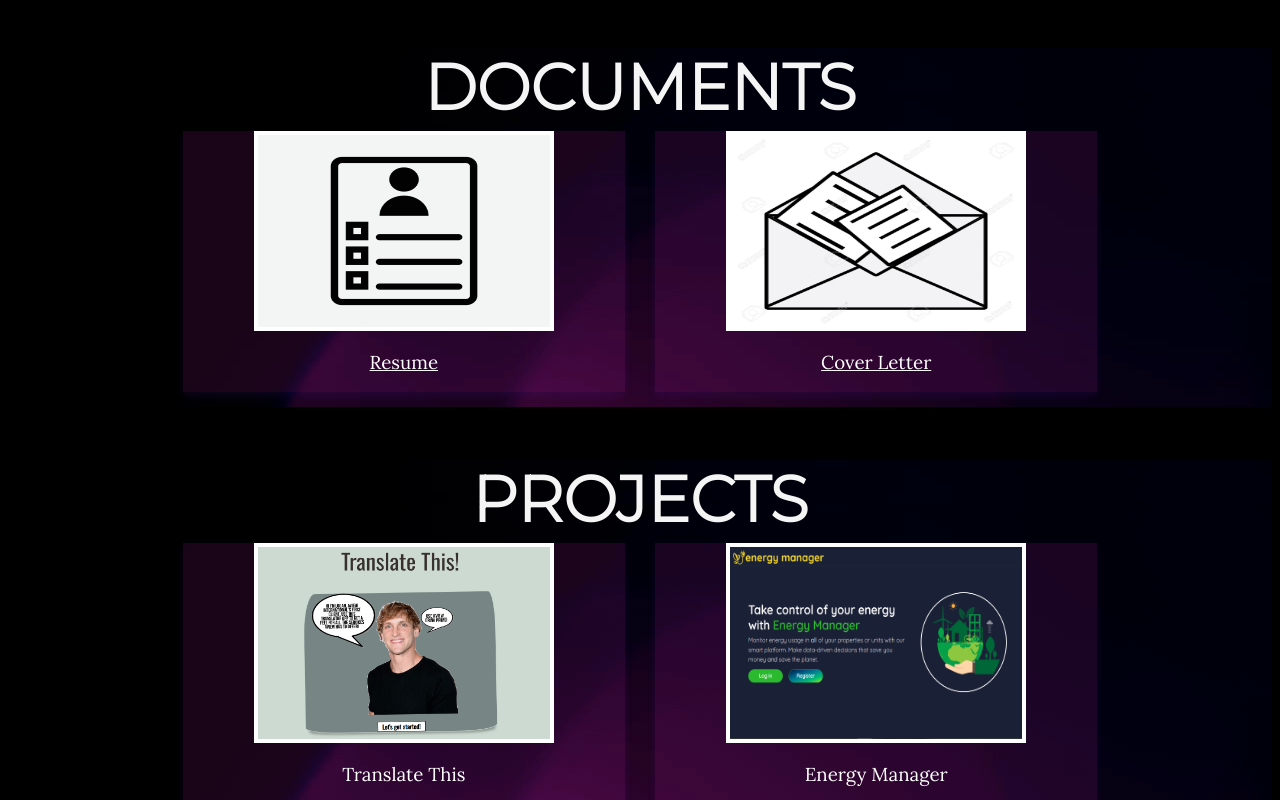
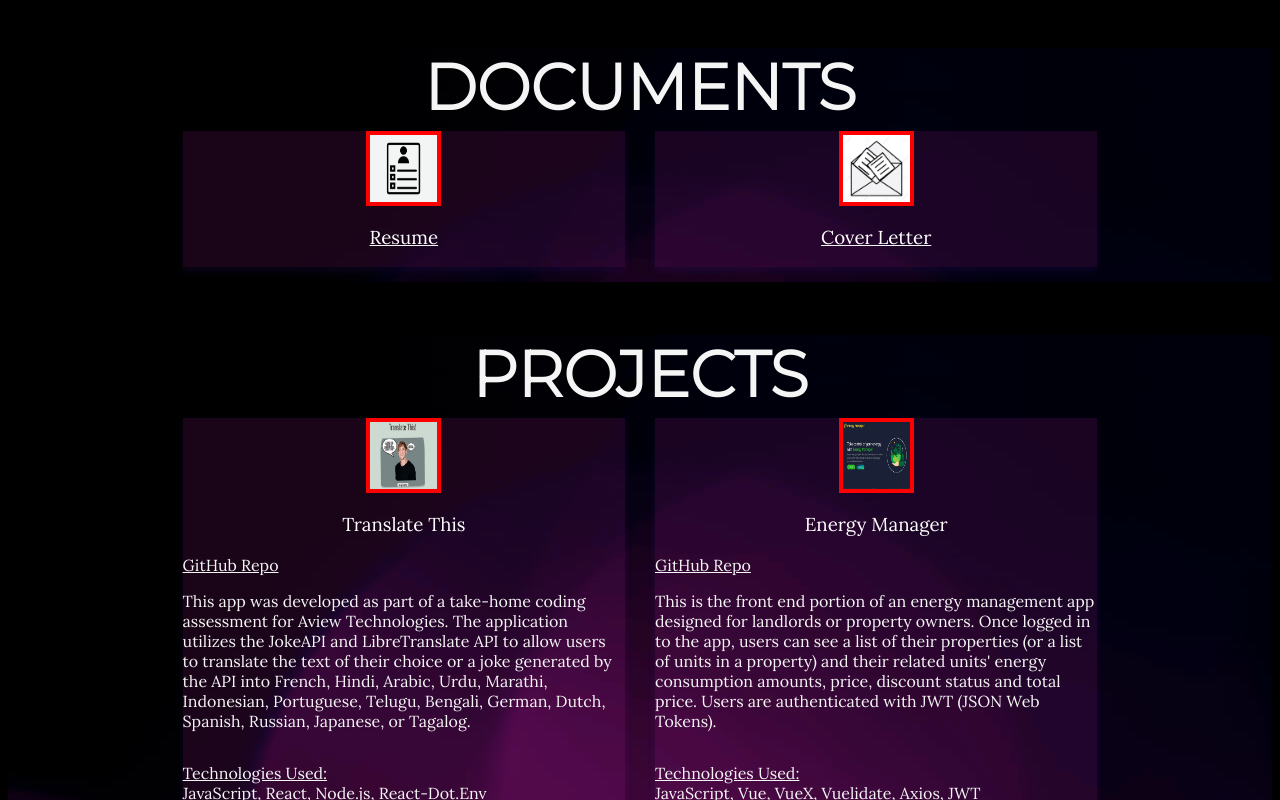
Before and after one commit to egraham96/React-Portfolio, a React (Create React App) app: page / in a window 1280 px wide. Shown: the part 1420-2220 px from the top of the page. Built offline with nearby package versions, Linux system fonts and the light colour scheme.

Commit message:
Change stylings

```diff
--- a/src/components/documents/documents.css
+++ b/src/components/documents/documents.css
@@ -52,7 +52,7 @@
 }
 
 
-.card-image {
+.card-container .card .card-image {
     box-sizing: border-box;
     border: 4px solid red;
     width: 75px;
```
